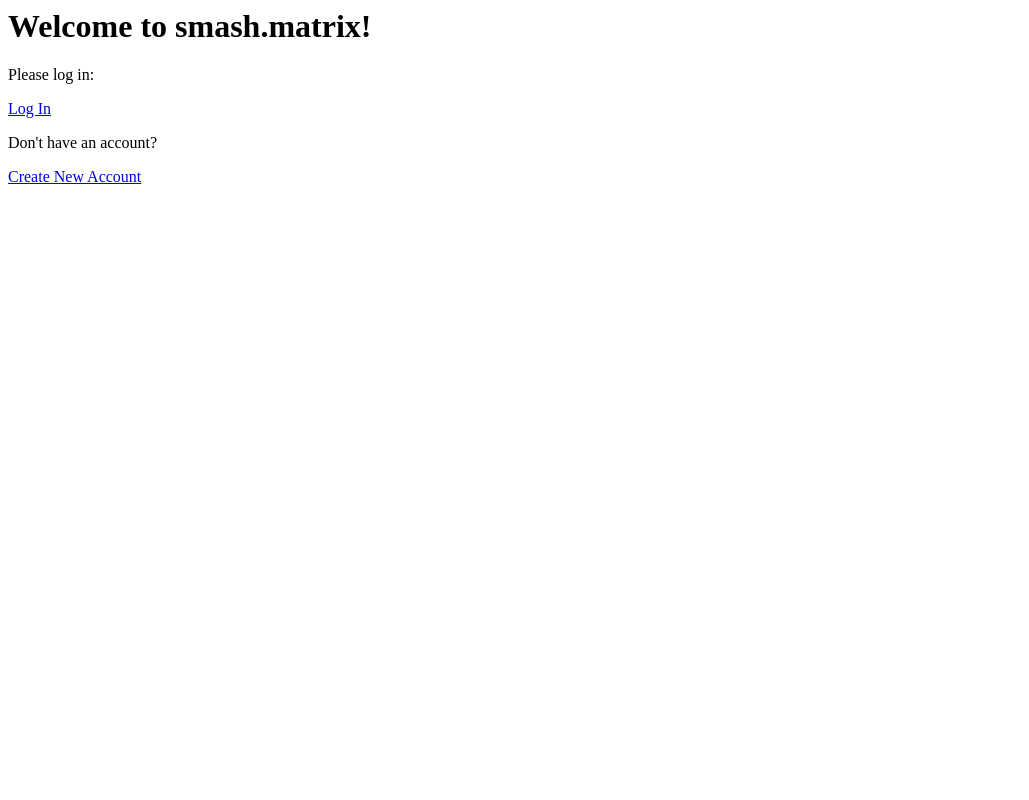
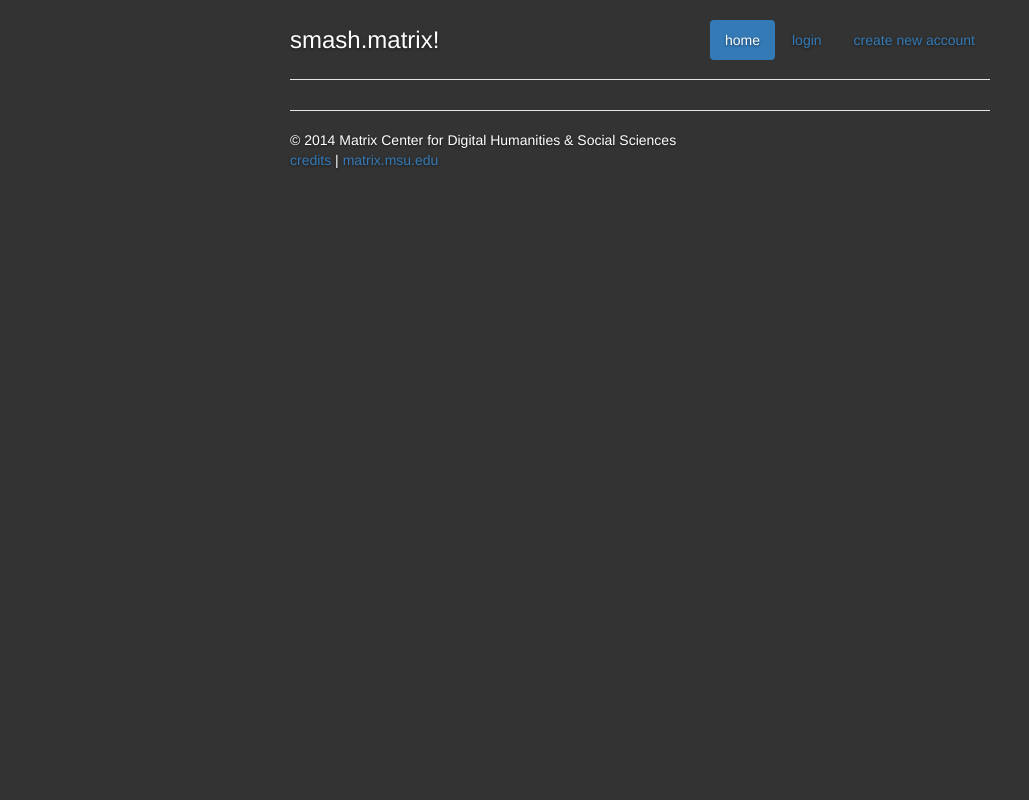
Before and after one commit to austintruchan/smash.matrix, a Django app: page / in a window 1280 px wide. Shown: the whole page, without its empty margins (0-1029 px from the left). Run offline with Django 3.2, Linux system fonts and the light colour scheme; parts of the project's set-up code (start-up, migrations or seed data) failed here and were passed over; some libraries are stand-ins or nearby versions.

Commit message:
basic theme done for index.html

```diff
--- /dev/null
+++ b/smashtournament/static/smashtournament/css/smash.css
@@ -0,0 +1,44 @@
+html, body {
+	height: 100%;
+	background-color: #333;
+}
+
+body {
+	text-shadow: 0px 1px 3px rgba(0,0,0,0.5);
+	color: #FFF;
+	padding-top: 20px;
+	padding-bottom: 20px;
+}
+
+.header,
+.marketing,
+.footer {
+	padding-right: 15px;
+	padding-left: 15px;
+}
+
+.footer {
+	padding-top: 19px;
+	border-top: 1px solid #E5E5E5
+}
+
+.container {
+	max-width: 730px;
+}
+
+.header {
+	margin-bottom: 30px;
+	border-bottom: 1px solid #E5E5E5;
+}
+
+.header, .marketing, .footer {
+	padding-right: 0px;
+	padding-left: 0px;
+}
+
+.header h3 {
+	padding-bottom: 19px;
+	margin-top: 0;
+	margin-bottom: 0;
+	line-height: 40px;
+}
--- a/smashtournament/templates/smashtournament/index.html
+++ b/smashtournament/templates/smashtournament/index.html
@@ -1,7 +1,39 @@
-<h1>Welcome to smash.matrix!</h1>
+<!DOCTYPE html>
+<html lang="en">
+	<head></head>
+	<body>
 
-<p>Please log in: </p>
-<a href="/leaders">Log In</a>
-<br/>
-<p>Don't have an account?</p>
-<a href="#">Create New Account</a>
+	{% load staticfiles %}
+	<!-- Latest compiled and minified CSS -->
+	<link rel="stylesheet" href="https://maxcdn.bootstrapcdn.com/bootstrap/3.2.0/css/bootstrap.min.css">
+	<link rel="stylesheet" href="{% static 'smashtournament/css/smash.css' %}">
+
+	<div class="container">
+		<div class="header">
+			<ul class="nav nav-pills pull-right">
+				<li class="active">
+				    <a href="/">home</a>
+				</li>
+				<li>
+					<a href="/leaders">login</a>
+				</li>
+				<li>
+					<a href="#">create new account</a>
+				</li>
+			</ul>
+			<h3>smash.matrix!</h3>
+		</div>
+		<!-- content goes here -->
+		<div class="footer">
+			© 2014 Matrix Center for Digital Humanities & Social Sciences
+			<br/>
+			<a href="#">credits</a>
+			|
+			<a href="matrix.msu.edu">matrix.msu.edu</a>
+		</div>
+	</div>
+
+	<!-- Latest compiled and minified JavaScript -->
+	<script src="https://maxcdn.bootstrapcdn.com/bootstrap/3.2.0/js/bootstrap.min.js"></script>
+	</body>
+</html>
```
